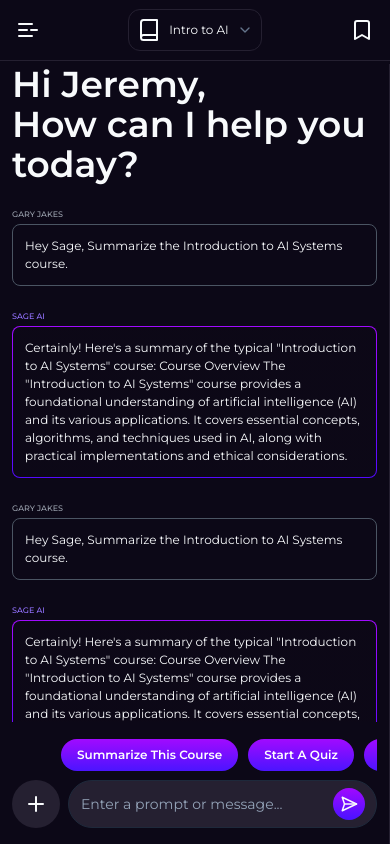
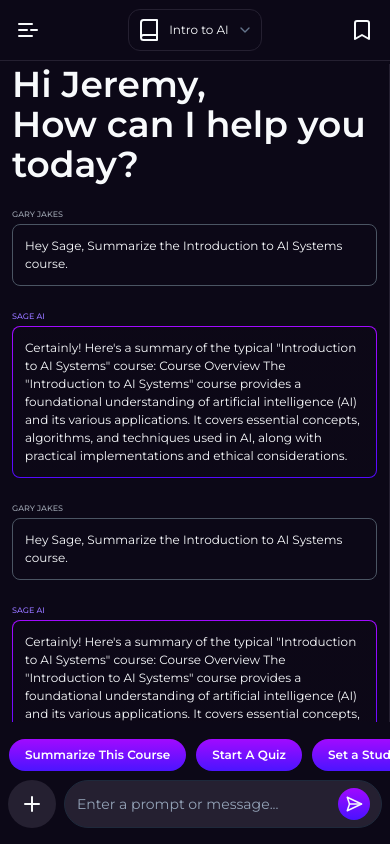
Before and after one commit to NengakDakup/sage-app, a Next.js app: page /dashboard in a window 390 px wide. Built offline with nearby package versions, Linux system fonts and the light colour scheme.

Commit message:
Fixed Header Mobile responsiveness

```diff
--- a/app/layout.js
+++ b/app/layout.js
@@ -13,8 +13,8 @@ export default function RootLayout({ children }) {
   // Check if the current route is the home page
   const isHomePage = pathname === '/';
   return (
-    <html className="dark" lang="en">
-      <body className={montserrat.className + " overflow-x-hidden"} style={{backgroundImage: `url('/images/bg.png')`}}>
+    <html className="dark w-screen h-screen relative bg-blue overflow-hidden" lang="en">
+      <body className={montserrat.className + " w-screen overflow-x-hidden"} style={{backgroundImage: `url('/images/bg.png')`}}>
         {isHomePage && <Header />}
         {children}
       </body>
--- a/components/AuthButtons.js
+++ b/components/AuthButtons.js
@@ -6,7 +6,7 @@ import { Button } from '@/components/ui/button'
 const AuthButtons = () => {
   return (
     <div className='flex flex-col justify-center items-center gap-8 w-full'>
-      <Link href='#' className='flex w-full'>
+      <Link href='http://localhost:4000/api/auth/google' className='flex w-full'>
         <Button variant="dark" className='gap-2 grow'>
               <Image src="/images/google-logo.svg" alt="Google logo" width={24} height={24}/>
               <p>Continue with Google</p>
--- a/components/ChatInput.js
+++ b/components/ChatInput.js
@@ -4,7 +4,7 @@ import { Plus, SendHorizontal } from 'lucide-react';
 
 const ChatInput = () => {
   return (
-    <div className='w-full flex gap-2 relative'>
+    <div className='w-full flex gap-2 relative px-2 md:px-0'>
         <div className='w-12 h-12 flex justify-center items-center rounded-full bg-[#252031]'>
             <Plus className='w-6 h-6' />
         </div>
--- a/components/DashboardChat.js
+++ b/components/DashboardChat.js
@@ -7,7 +7,7 @@ import ChatInput from './ChatInput';
 
 const DashboardChat = () => {
   return (
-    <div className='flex flex-col grow border-r border-purple-light px-3 overflow-y-scroll relative'>
+    <div className='flex flex-col grow border-r border-purple-light px-3 overflow-y-scroll overflow-x-hidden relative'>
 
       <div className='flex flex-col gap-4 w-full max-w-[900px] mx-auto relative'>
         <WelcomeChat/>
@@ -31,7 +31,7 @@ const DashboardChat = () => {
       </div>
 
 
-      <div className='flex flex-col w-full h-min gap-2 sticky bottom-0 bg-blue-darkest py-4'>
+      <div className='flex flex-1 flex-col md:w-full h-min gap-2 fixed md:sticky bottom-0 left-0 right-0 w-screen bg-blue-darkest py-4'>
         <div className='flex flex-col gap-2 w-full max-w-[700px] mx-auto'>
           <UserPrompt/>
           <ChatInput />
--- a/components/UserPrompt.js
+++ b/components/UserPrompt.js
@@ -3,7 +3,7 @@ import { Badge } from '@/components/ui/badge'
 
 export const UserPrompt = () => {
   return (
-    <div className='flex gap-2 pl-12 w-full overflow-x-scroll hide-scrollbar'>
+    <div className='flex gap-2 pl-2 md:pl-12 w-full overflow-x-scroll hide-scrollbar'>
         <Badge className="text-nowrap" variant="prompt">Summarize This Course</Badge>
         <Badge className="text-nowrap" variant="prompt">Start A Quiz</Badge>
         <Badge className="text-nowrap" variant="prompt">Set a Study Reminder</Badge>
```
